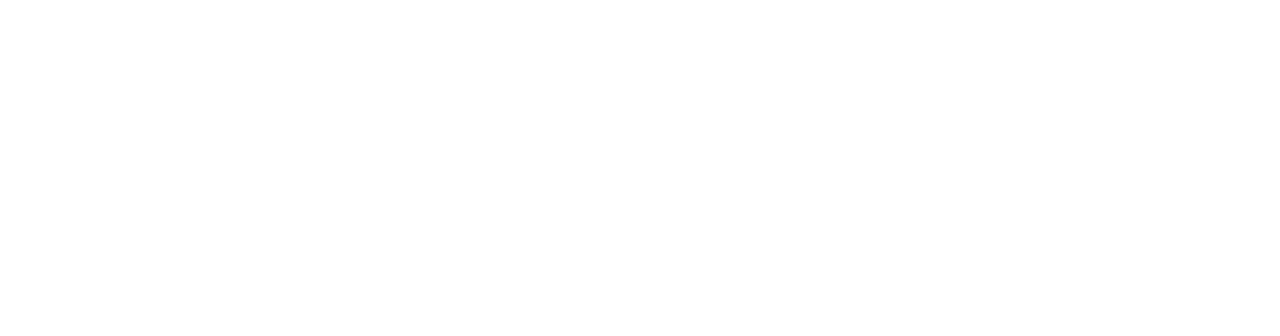
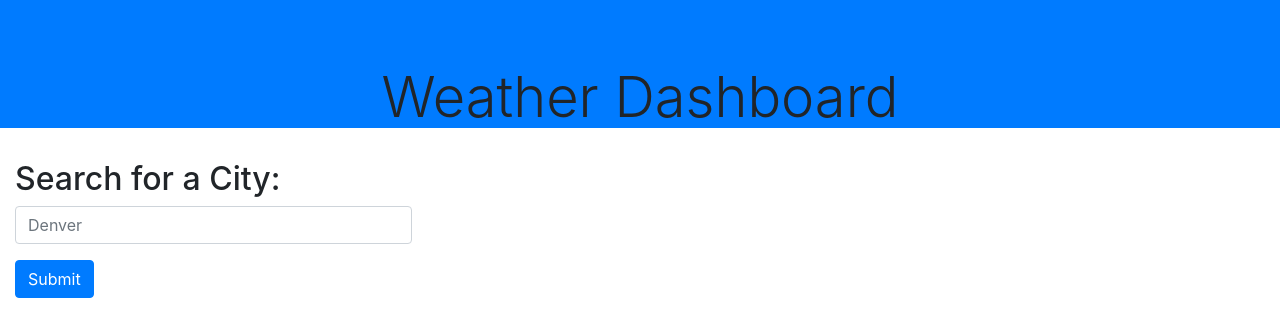
Before and after one commit to antonio11duran/weather-app, a plain HTML site: page index.html in a window 1280 px wide. Drawn offline with nearby package versions, Linux system fonts and the light colour scheme.

Commit message:
added bootstrap elements for search bar

```diff
--- a/index.html
+++ b/index.html
@@ -1,12 +1,29 @@
 <!DOCTYPE html>
 <html lang="en">
+
 <head>
     <meta charset="UTF-8">
     <meta http-equiv="X-UA-Compatible" content="IE=edge">
     <meta name="viewport" content="width=device-width, initial-scale=1.0">
+    <link rel="stylesheet" href="https://cdnjs.cloudflare.com/ajax/libs/twitter-bootstrap/4.5.0/css/bootstrap.min.css">
     <title>Weather App</title>
 </head>
+
 <body>
+    <div class="jumbotron jumbotron-fluid text-center bg-primary" style="height: 100px;">
+        <div class="container">
+            <h1 class="display-4">Weather Dashboard</h1>
+        </div>
+    </div>
+    <main class="flex-row justify-space-between">
+        <form class="col-4">
+            <h2>Search for a City:</h2>
+            <div class="form-group">
+                <input type="text" class="form-control" id="exampleInputEmail1" aria-describedby="emailHelp" placeholder="Denver">
+            </div>
+            <button type="submit" class="btn btn-primary">Submit</button>
+        </form>
+    </main>
+</body>
 
-</body>
 </html>
```
